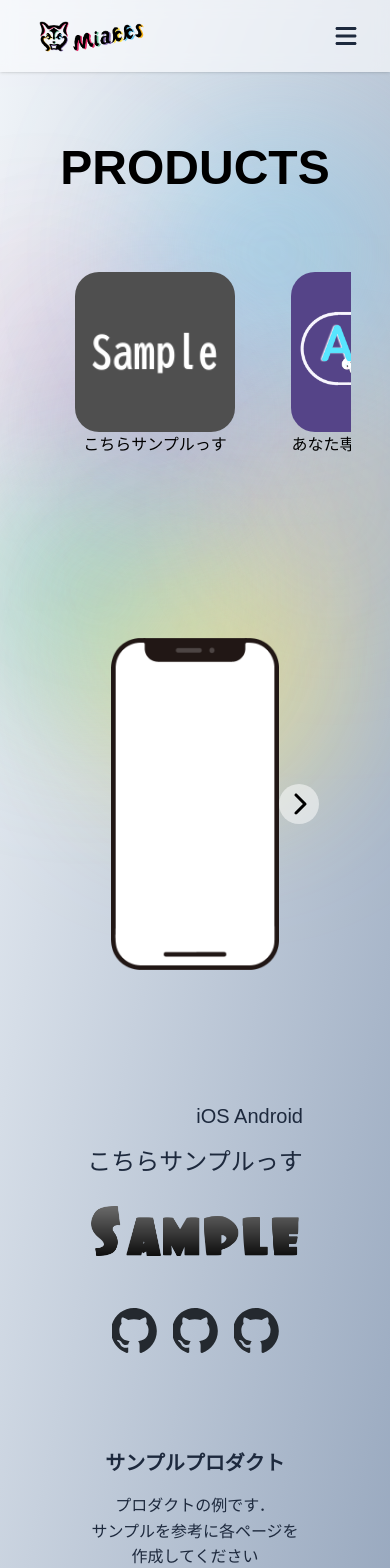
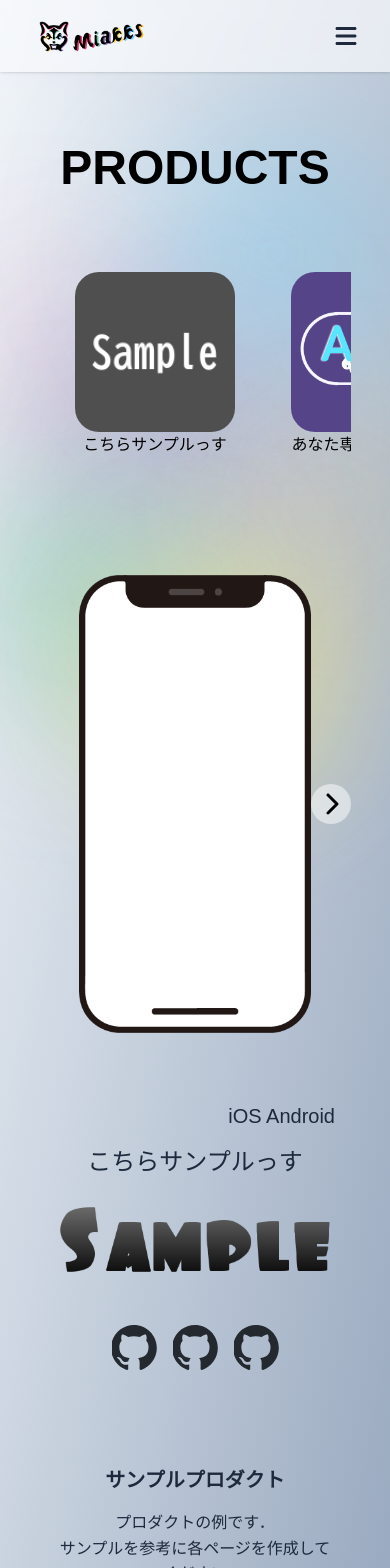
Before and after one commit to tatturun/miakksportfolio, a Next.js app: page /products in a window 390 px wide. Shown: the top 1568 px of the page. Built offline with nearby package versions, Linux system fonts and the light colour scheme.

Commit message:
モバイル用にパディング調整

```diff
--- a/src/app/(main)/products/page.tsx
+++ b/src/app/(main)/products/page.tsx
@@ -54,7 +54,7 @@ export default function ProductsPage() {
                 {/* プロダクト概要 (右側) */}
                 <div className="w-full md:w-3/4 pb-4">
                     {selectedProduct && (
-                        <div className="flex flex-col items-center justify-center px-8 pb-4 gap-8 w-full">
+                        <div className="flex flex-col items-center justify-center md:px-8 pb-4 gap-8 w-full">
                             <div className="flex flex-col md:flex-row items-center justify-center gap-8 w-full">
                                 <ImageGallery product={selectedProduct} />
 
```
